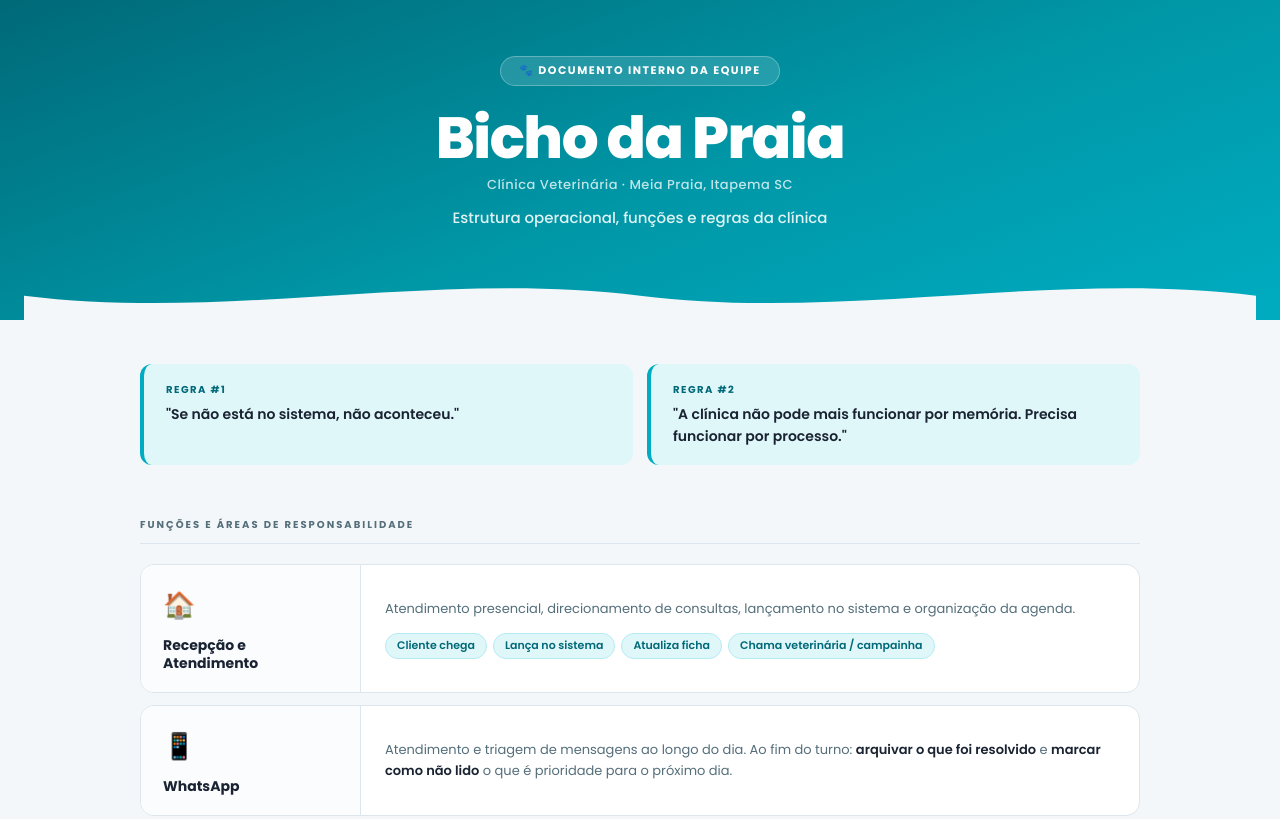
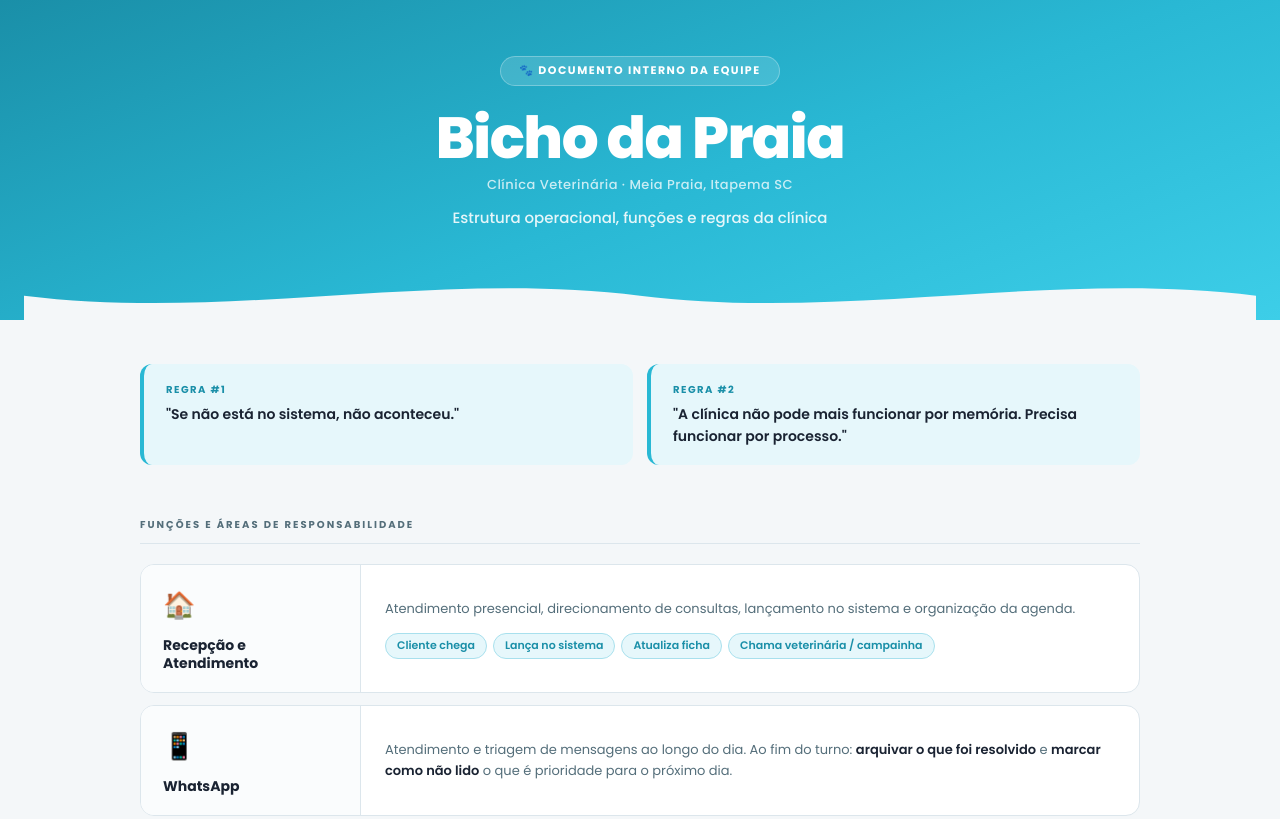
Before and after one commit to eduardosocialmedia2000-lang/bicho-da-praia, a plain HTML site: page index.html in a window 1280 px wide. Shown: the top 819 px of the page. Drawn offline with Linux system fonts and the light colour scheme.

Commit message:
Adiciona favicon SVG e atualiza cores da marca

```diff
--- a/index.html
+++ b/index.html
@@ -4,19 +4,20 @@
   <meta charset="UTF-8" />
   <meta name="viewport" content="width=device-width, initial-scale=1.0" />
   <title>Bicho da Praia — Estrutura Operacional</title>
+  <link rel="icon" type="image/svg+xml" href="favicon.svg" />
   <link rel="preconnect" href="https://fonts.googleapis.com" />
   <link rel="preconnect" href="https://fonts.gstatic.com" crossorigin />
   <link href="https://fonts.googleapis.com/css2?family=Poppins:wght@400;500;600;700;800&display=swap" rel="stylesheet" />
   <style>
     :root {
-      --teal:        #0097a7;
-      --teal-dark:   #006978;
-      --teal-mid:    #00acc1;
-      --teal-light:  #e0f7fa;
-      --teal-border: #b2ebf2;
-      --sand:        #f5a623;
-      --sand-light:  #fff8ed;
-      --sand-border: #fde5b0;
+      --teal:        #29B8D4;
+      --teal-dark:   #1A8FA8;
+      --teal-mid:    #29B8D4;
+      --teal-light:  #e6f7fb;
+      --teal-border: #a8e0ed;
+      --sand:        #F9B233;
+      --sand-light:  #fff8e8;
+      --sand-border: #fde5a0;
       --dark:        #1a2332;
       --mid:         #546e7a;
       --light:       #f4f7f9;
@@ -38,7 +39,7 @@
 
     /* ===================== HEADER ===================== */
     header {
-      background: linear-gradient(160deg, var(--teal-dark) 0%, var(--teal) 55%, var(--teal-mid) 100%);
+      background: linear-gradient(160deg, #1A8FA8 0%, #29B8D4 55%, #3DCEE8 100%);
       color: white;
       padding: 56px 24px 0;
       text-align: center;
```
Also changed, not shown: favicon.svg (added).
